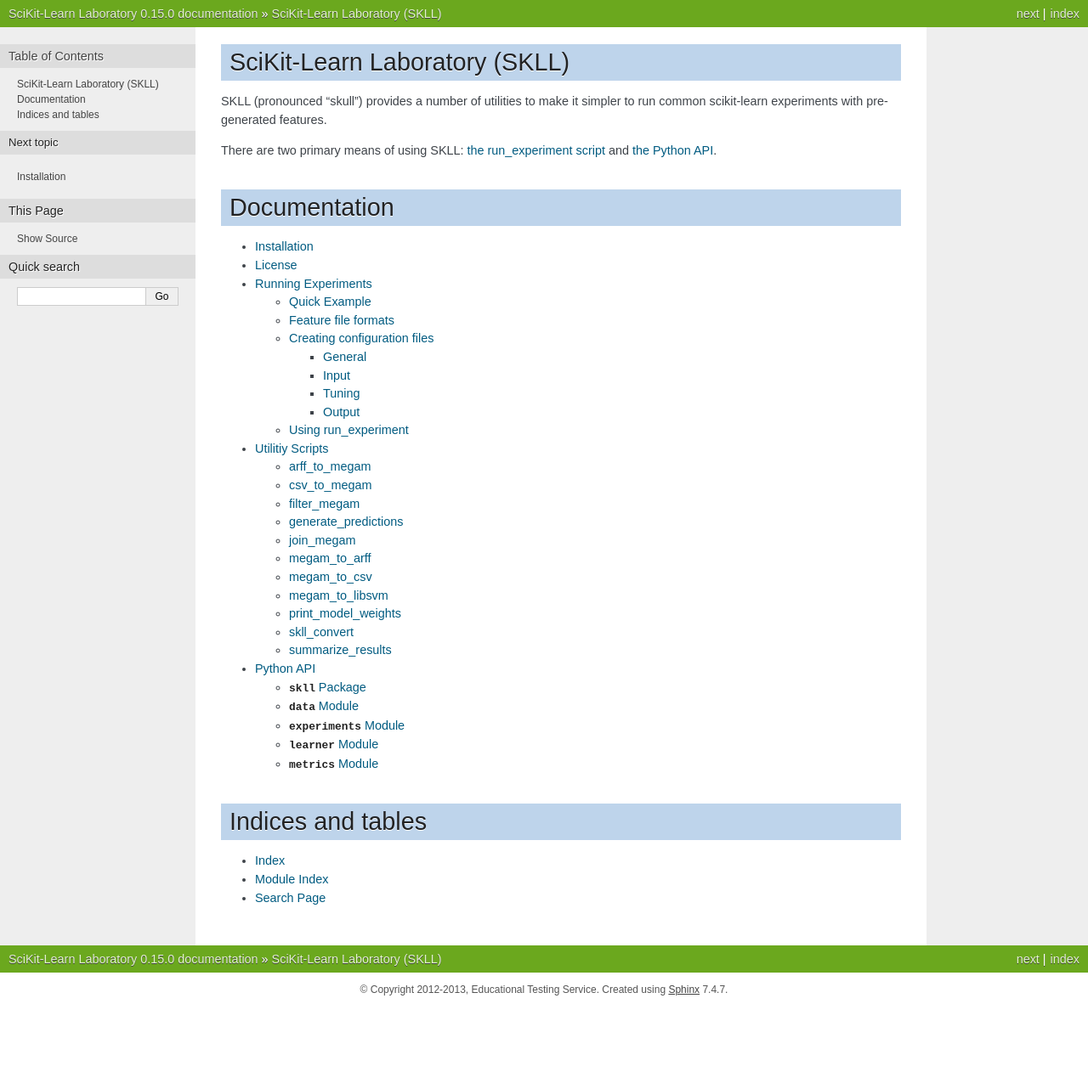
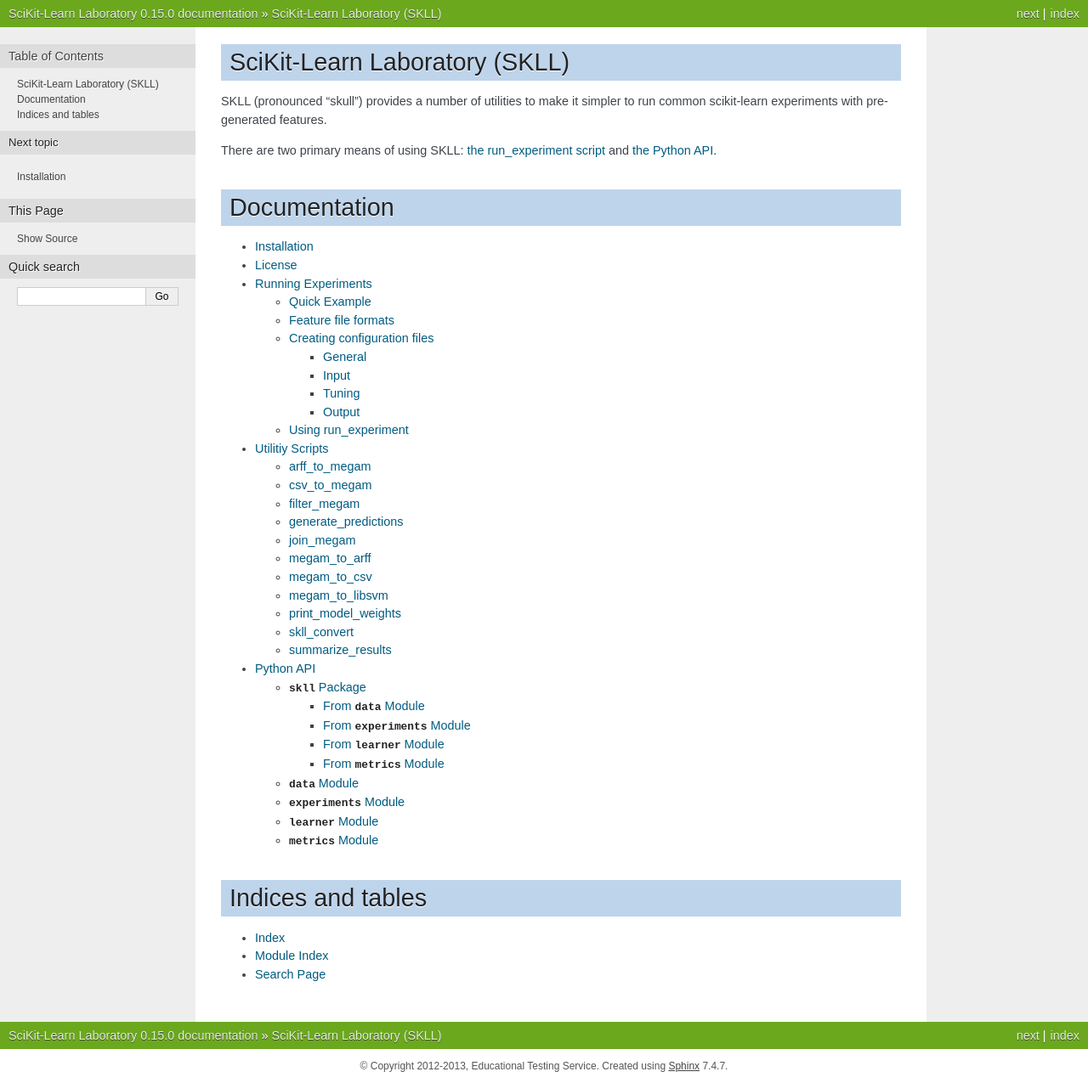
Before and after one commit to EducationalTestingService/skll, a Sphinx documentation site: the page built from doc/index.rst, in a window 1280 px wide. Shown: the whole page at 85% size. Built offline with Sphinx 7.4.7, drawn with Linux system fonts in a browser that asks for light colours; before the commit the page ends 1185 px from its top, so only the background shows below that; part of the change alters nothing that is shown.

```diff
--- a/doc/skll.rst
+++ b/doc/skll.rst
@@ -30,7 +30,9 @@ Perform ten-fold cross-validation with a radial SVM::
     learner = Learner(model_type='SVC')
     fold_result_list, grid_search_scores = learner.cross-validate(train_examples)
 
-``fold_result_list`` in this case is a list of the results returned by ``learner.evaluate`` for each fold, and ``grid_search_scores`` is the highest objective function value achieved when tuning the model.
+``fold_result_list`` in this case is a list of the results returned by
+``learner.evaluate`` for each fold, and ``grid_search_scores`` is the highest
+objective function value achieved when tuning the model.
 
 
 Generate predictions from a trained model::
@@ -38,15 +40,37 @@ Generate predictions from a trained model::
     predictions = learner.predict(test_examples)
 
 
-
-
 :mod:`skll` Package
 -------------------
+The most useful parts of our API are available at the package level in addition
+to the module level. They are documented in both places for convenience.
 
-.. automodule:: skll.__init__
+From :py:mod:`~skll.data` Module
+^^^^^^^^^^^^^^^^^^^^^^^^^^^^^^^^
+.. autofunction:: skll.convert_examples
+.. autofunction:: skll.load_examples
+.. autofunction:: skll.write_feature_file
+
+From :py:mod:`~skll.experiments` Module
+^^^^^^^^^^^^^^^^^^^^^^^^^^^^^^^^^^^^^^^
+.. autofunction:: skll.run_ablation
+.. autofunction:: skll.run_configuration
+
+From :py:mod:`~skll.learner` Module
+^^^^^^^^^^^^^^^^^^^^^^^^^^^^^^^^^^^
+.. autoclass:: skll.Learner
     :members:
     :undoc-members:
     :show-inheritance:
+
+From :py:mod:`~skll.metrics` Module
+^^^^^^^^^^^^^^^^^^^^^^^^^^^^^^^^^^^
+.. autofunction:: skll.f1_score_least_frequent
+.. autofunction:: skll.kappa
+.. autofunction:: skll.kendall_tau
+.. autofunction:: skll.spearman
+.. autofunction:: skll.pearson
+
 
 :mod:`data` Module
 ------------------
```
